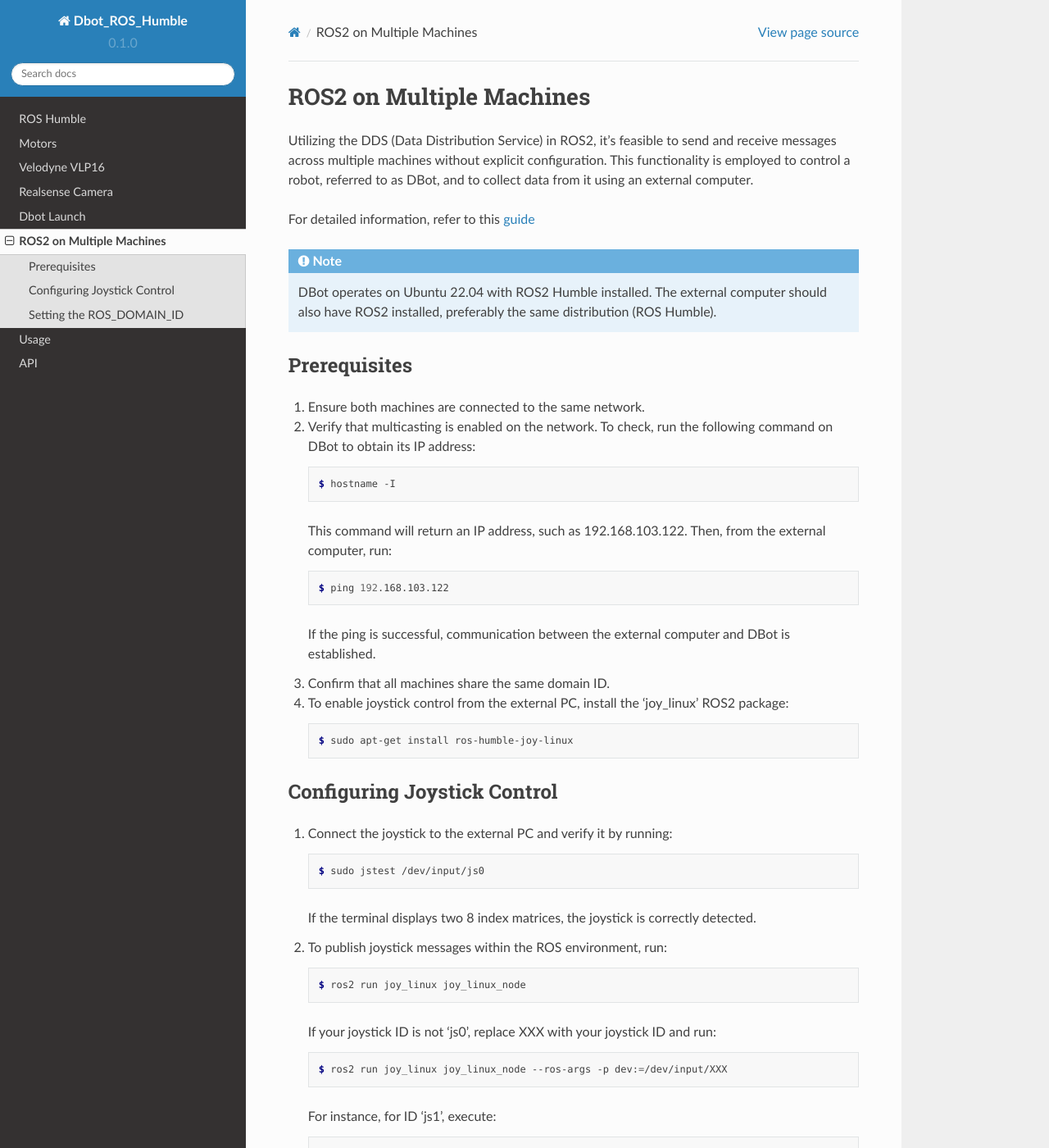
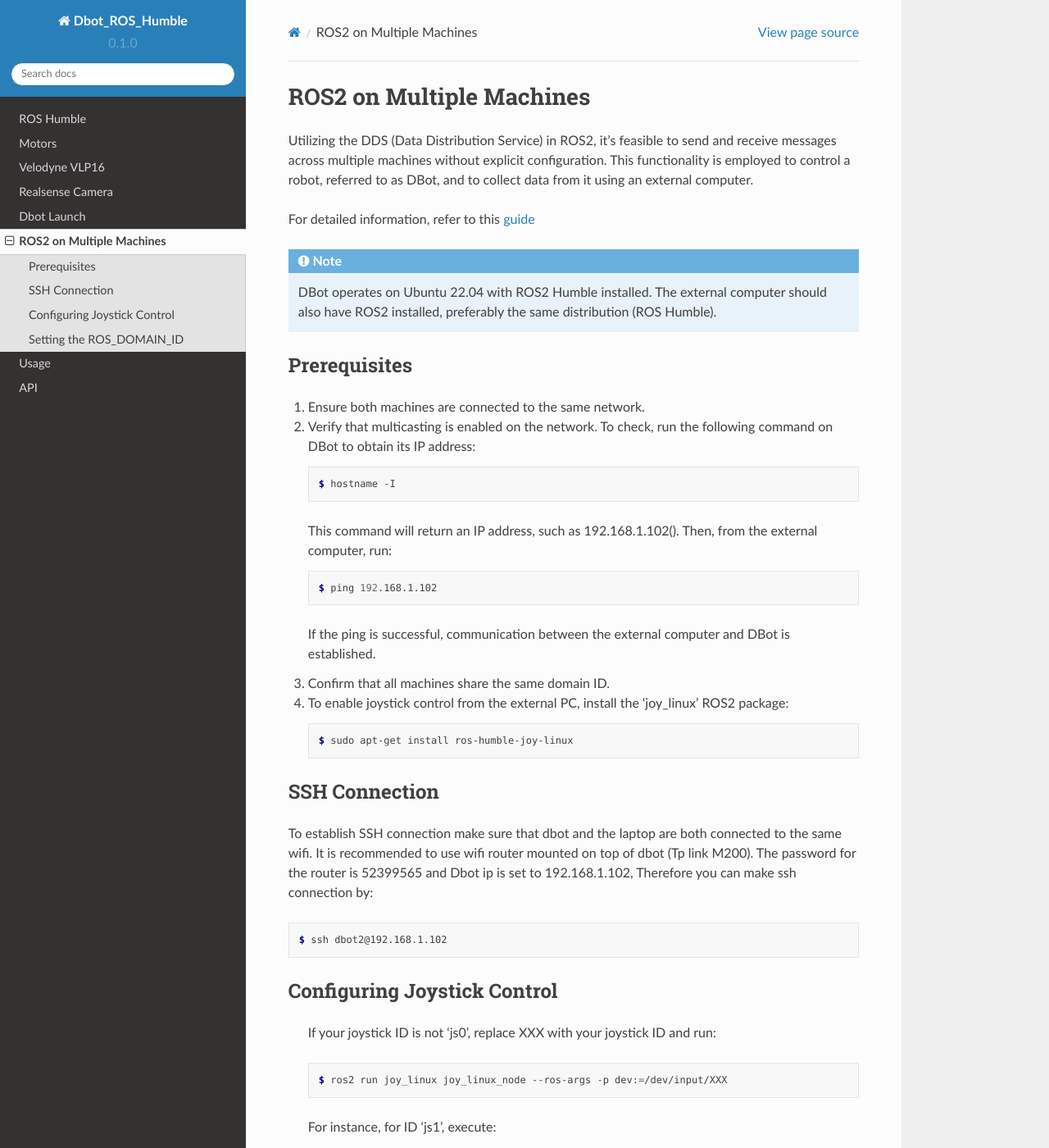
Before and after one commit to Pejman712/DbotROSHumble, a Sphinx documentation site: the page built from docs/source/dds.rst, in a window 1280 px wide and 1400 px high. Shown: the whole window at 82% size. Built offline with Sphinx 7.4.7 and the Read the Docs theme 2.0.0, drawn with Linux system fonts in a browser that asks for light colours.

Commit message:
Update dds.rst

```diff
--- a/docs/source/dds.rst
+++ b/docs/source/dds.rst
@@ -20,11 +20,11 @@ Prerequisites
 
        $ hostname -I
 
-   This command will return an IP address, such as 192.168.103.122. Then, from the external computer, run:
+   This command will return an IP address, such as 192.168.1.102(). Then, from the external computer, run:
 
    .. code-block:: console
 
-       $ ping 192.168.103.122
+       $ ping 192.168.1.102
 
    If the ping is successful, communication between the external computer and DBot is established.
 
@@ -36,23 +36,19 @@ Prerequisites
 
        $ sudo apt-get install ros-humble-joy-linux
 
+
+SSH Connection
+-------------
+
+To establish SSH connection make sure that dbot and the laptop are both connected to the same wifi. It is recommended to use wifi router mounted on top of dbot (Tp link M200). The password for the router is 52399565 and Dbot ip is set to 192.168.1.102, Therefore you can make ssh connection by:
+
+.. code-block:: console
+
+    $ ssh dbot2@192.168.1.102
+
+
 Configuring Joystick Control
 ----------------------------
-
-1. Connect the joystick to the external PC and verify it by running:
-
-   .. code-block:: console
-
-       $ sudo jstest /dev/input/js0
-
-   If the terminal displays two 8 index matrices, the joystick is correctly detected.
-
-2. To publish joystick messages within the ROS environment, run:
-
-   .. code-block:: console
-
-       $ ros2 run joy_linux joy_linux_node
-
    If your joystick ID is not 'js0', replace XXX with your joystick ID and run:
 
    .. code-block:: console
```
